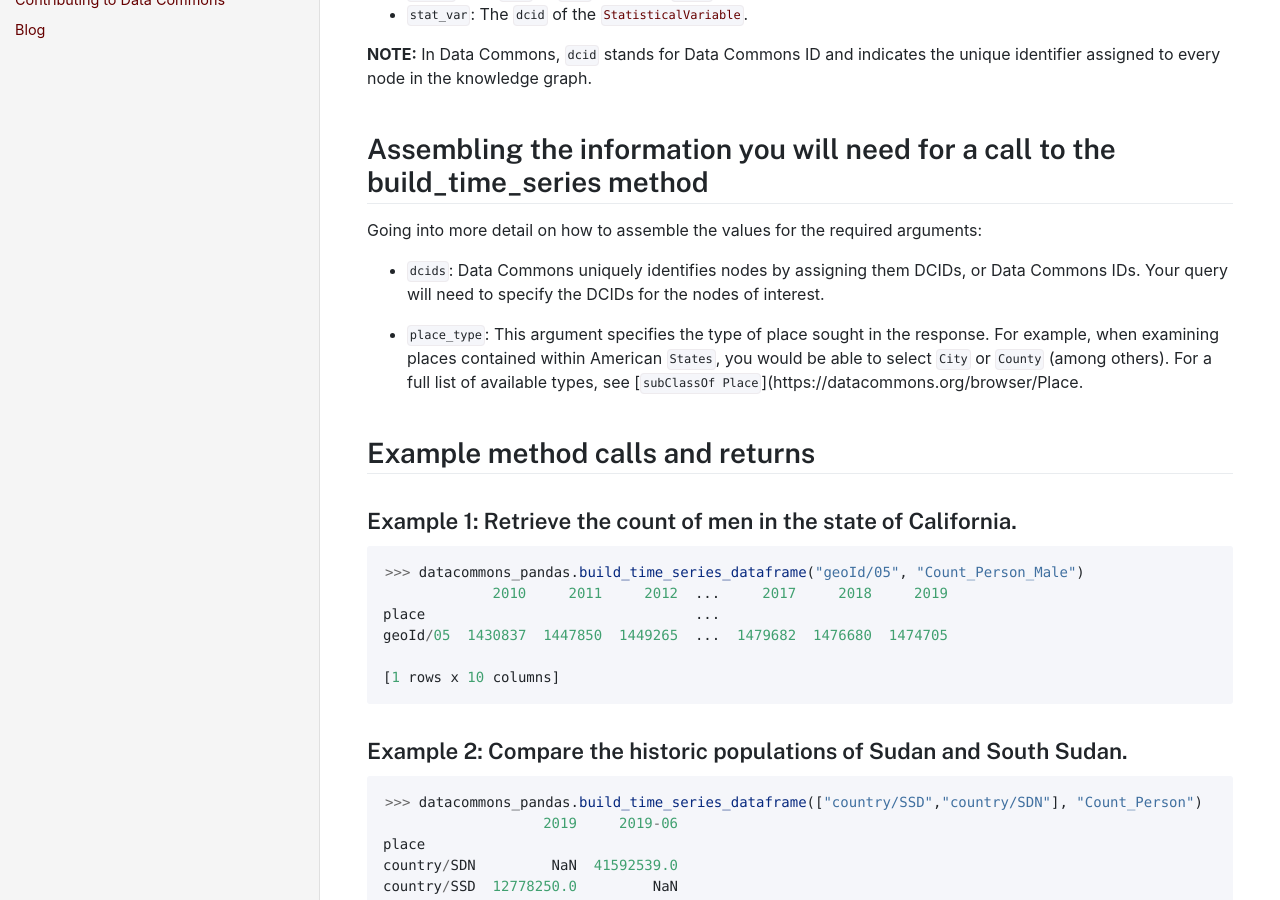
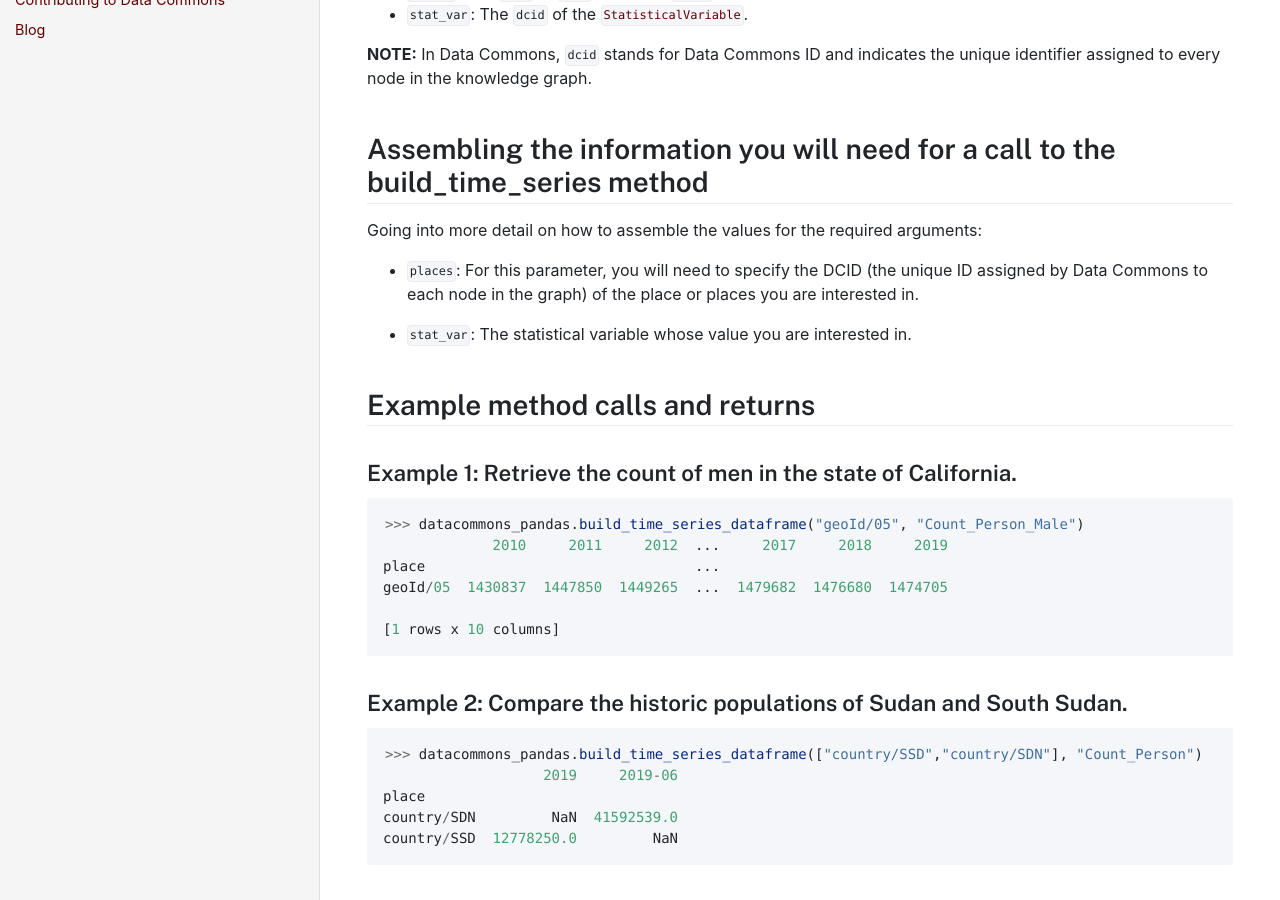
Before and after one commit to datacommonsorg/docsite, a Jekyll site: the page built from api/pandas/time_series_dataframe.md, in a window 1280 px wide and 900 px high, scrolled down 506 px. Built offline with Jekyll 4.4.1, drawn with Linux system fonts in a browser that asks for light colours; comment, search, counter and statistics services are not loaded.

Commit message:
arg mismatch

```diff
--- a/api/pandas/time_series_dataframe.md
+++ b/api/pandas/time_series_dataframe.md
@@ -30,9 +30,9 @@ See the [full list of `StatisticalVariable`s](/statistical_variables.html).
 
 Going into more detail on how to assemble the values for the required arguments:
 
- - `dcids`: Data Commons uniquely identifies nodes by assigning them DCIDs, or Data Commons IDs. Your query will need to specify the DCIDs for the nodes of interest.
+ - `places`: For this parameter, you will need to specify the DCID (the unique ID assigned by Data Commons to each node in the graph) of the place or places you are interested in.
 
- - `place_type`: This argument specifies the type of place sought in the response. For example, when examining places contained within American `States`, you would be able to select `City` or `County` (among others). For a full list of available types, see [`subClassOf Place`](https://datacommons.org/browser/Place.
+ - `stat_var`: The statistical variable whose value you are interested in.
 
 ## Example method calls and returns
 
```
